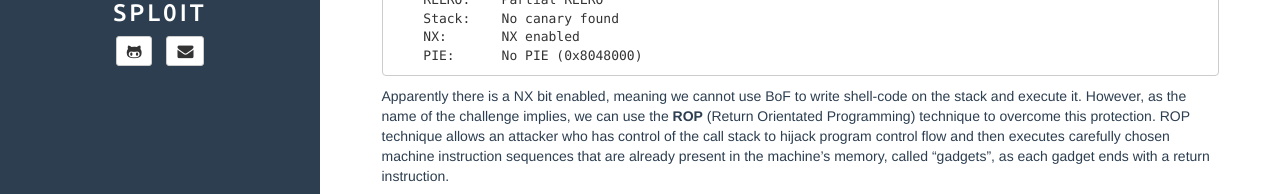
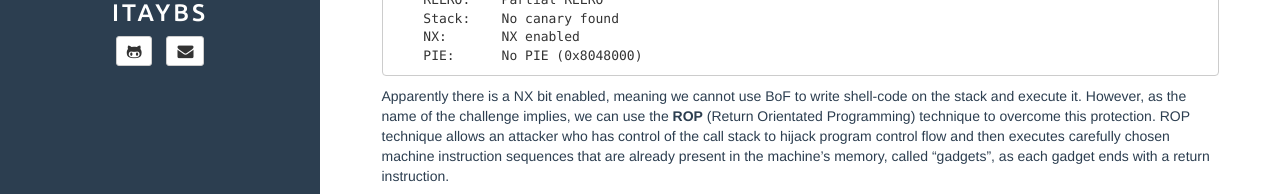
Before and after one commit to itayb1/itayb1.github.io, a Jekyll site: the page built from index.html, in a window 1280 px wide. Shown: the part 448-642 px from the top of the page. Built offline with Jekyll 4.4.1, drawn with Linux system fonts in a browser that asks for light colours; the list of posts is cut into pages by our own code.

Commit message:
Update _config.yml

```diff
--- a/_config.yml
+++ b/_config.yml
@@ -5,9 +5,9 @@ paginate_path: "page:num"
 exclude: ["README.md"] # files to exclude
 highlighter: rouge
 markdown: kramdown
-disqus: sploit
-google_analytics: sploit
-title: spl0it
+disqus: itaybs
+google_analytics: itaybs
+title: itaybs
 
 defaults:
   -
```
